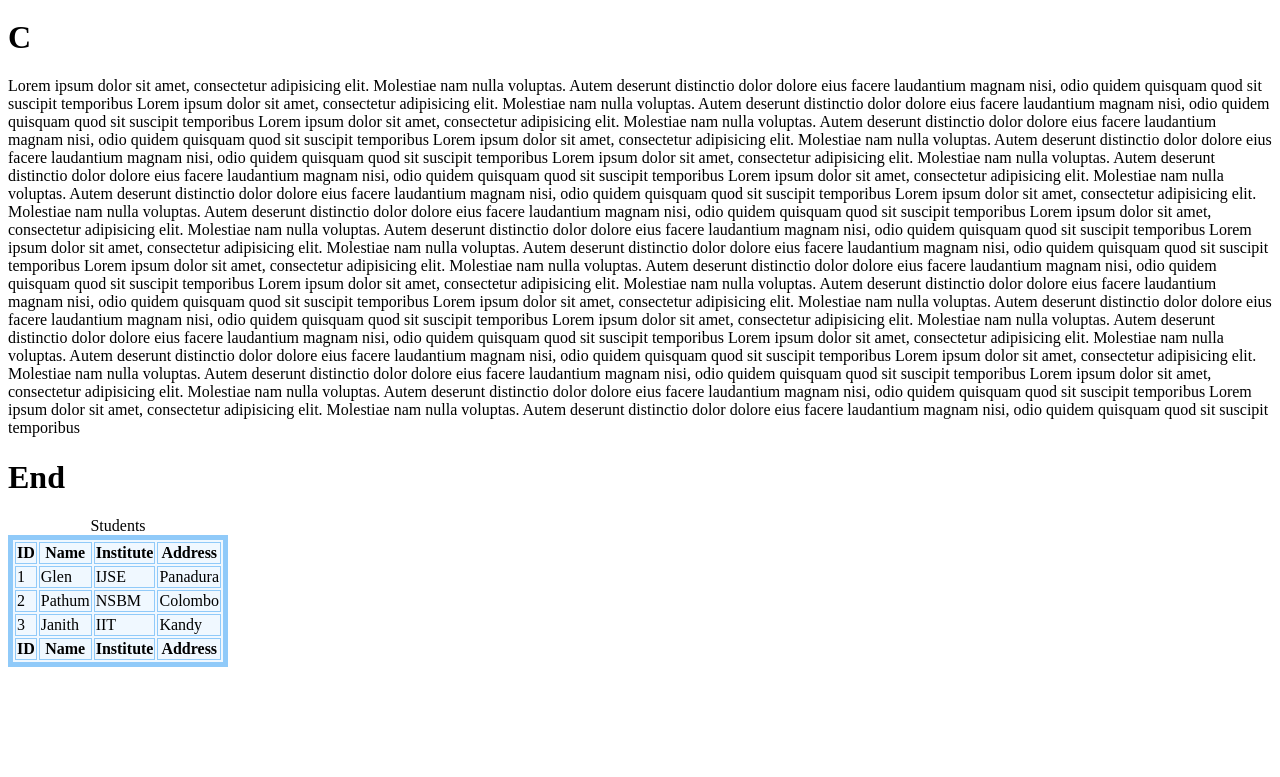
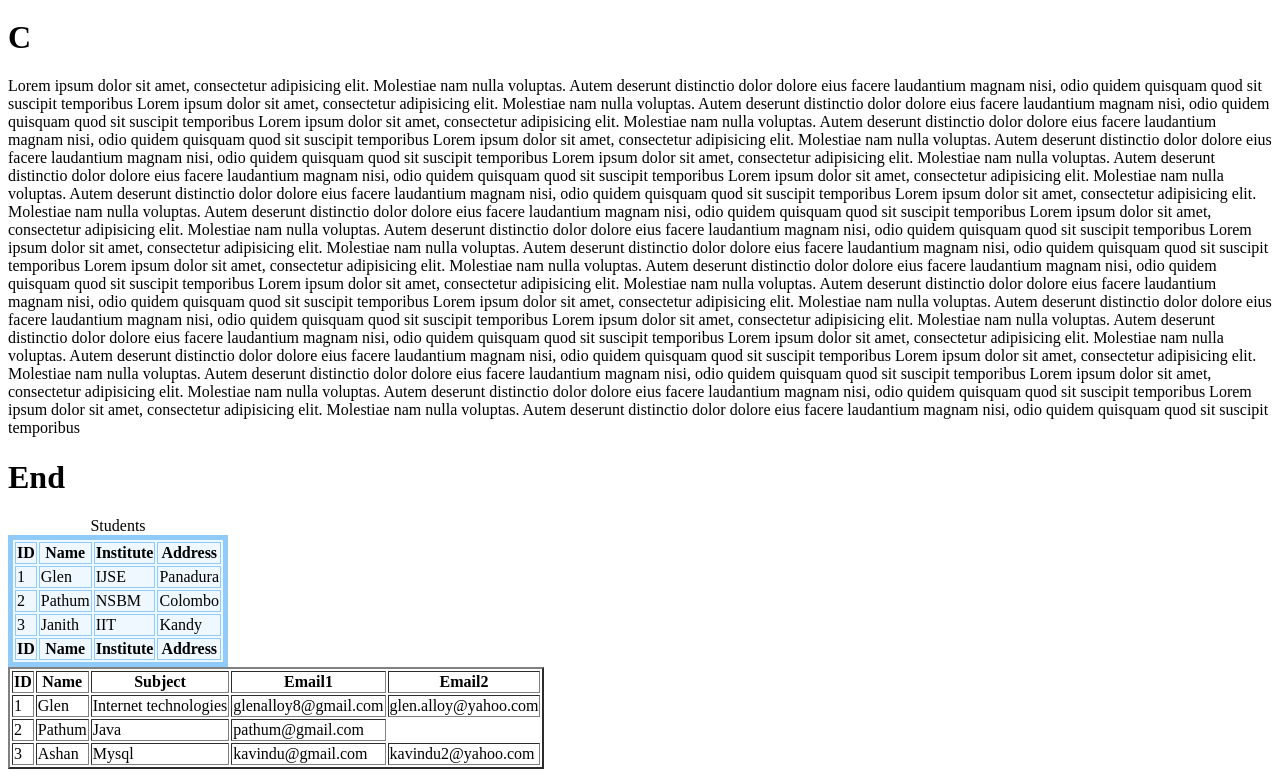
Before and after one commit to glen654/html, a plain HTML site: page index.html in a window 1280 px wide. Shown: the part 3692-4469 px from the top of the page. Before the commit the page ends 4367 px from the top, so only its background shows below. Drawn offline with Linux system fonts and the light colour scheme.

Commit message:
modified html

```diff
--- a/index.html
+++ b/index.html
@@ -320,5 +320,37 @@
         </tfoot>
     </table>
 
+    <table border="2">
+        <thead>
+            <th>ID</th>
+            <th>Name</th>
+            <th>Subject</th>
+            <th>Email1</th>
+            <th>Email2</th>
+        </thead>
+
+        <tbody>
+            <tr>
+                <td>1</td>
+                <td>Glen</td>
+                <td>Internet technologies</td>
+                <td>glenalloy8@gmail.com</td>
+                <td>glen.alloy@yahoo.com</td>
+            </tr>
+            <tr>
+                <td>2</td>
+                <td>Pathum</td>
+                <td>Java</td>
+                <td>pathum@gmail.com</td>
+            </tr>
+            <tr>
+                <td>3</td>
+                <td>Ashan</td>
+                <td>Mysql</td>
+                <td>kavindu@gmail.com</td>
+                <td>kavindu2@yahoo.com</td>
+            </tr>
+        </tbody>
+    </table>
 </body>
 </html>
```
